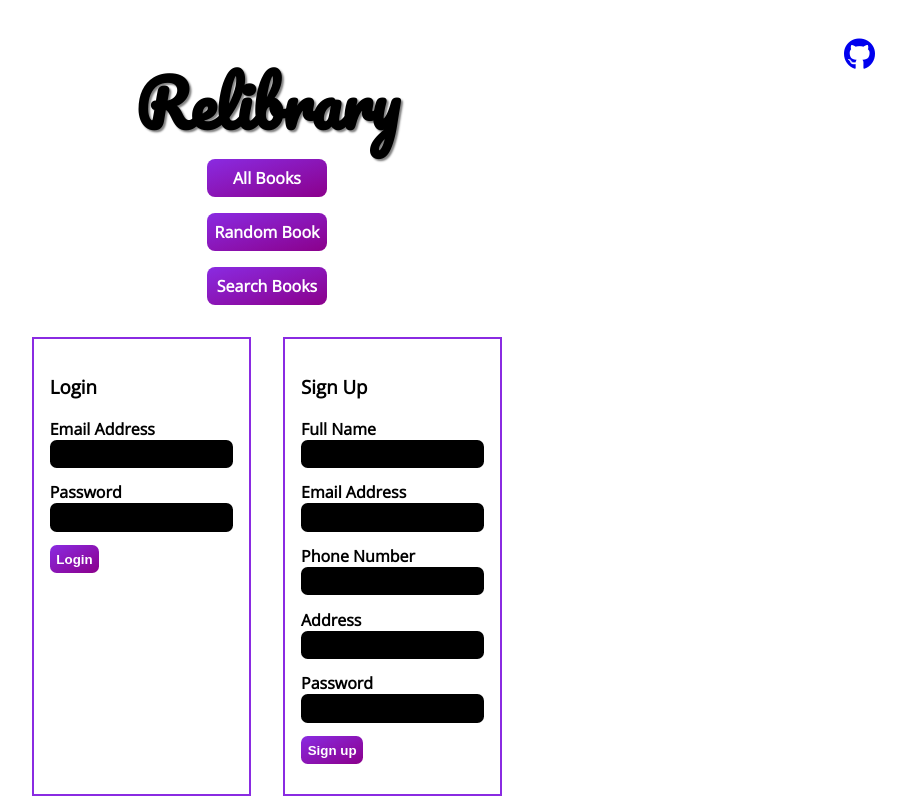
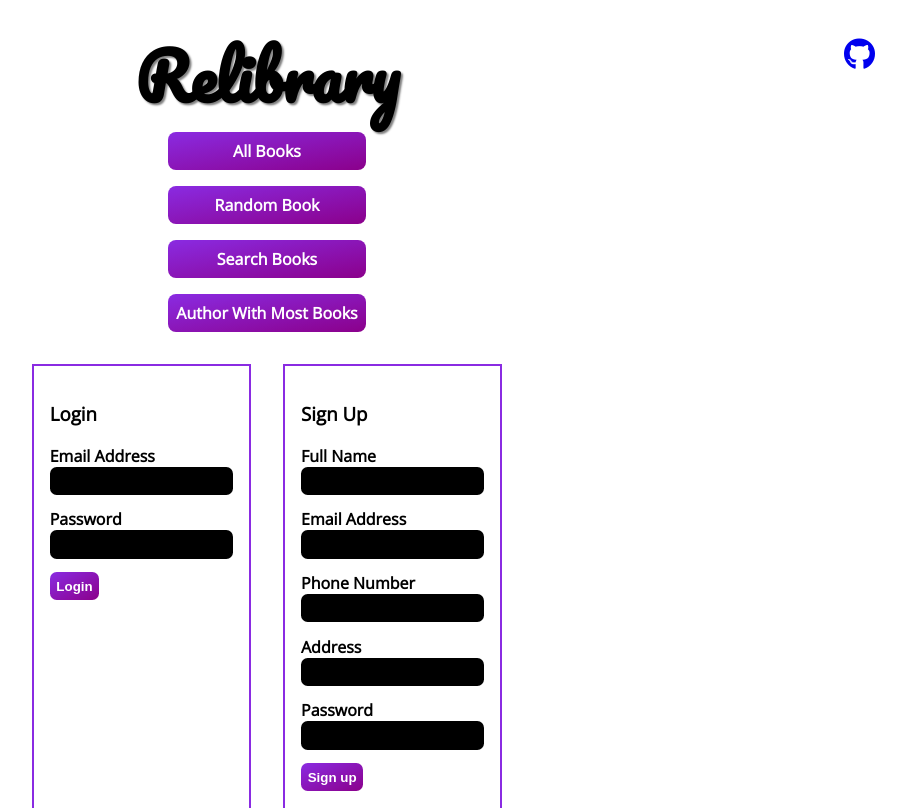
Before and after one commit to tipsypastels/relibrary, a PHP site: page / in a window 1280 px wide. Shown: the whole page, without its empty margins (373-1279 px from the left). Run offline with PHP 8.4, Linux system fonts and the light colour scheme; some libraries are stand-ins or nearby versions.

Commit message:
made changes requested during presentation

```diff
--- /dev/null
+++ b/active_author.php
@@ -0,0 +1,5 @@
+<?php
+  require 'header.php';
+  $aid = Author::with_most_books()->id();
+  redirect_to('show_author', "id=$aid");
+?>
--- a/dashboard.php
+++ b/dashboard.php
@@ -24,6 +24,10 @@
       Your Ratings
     </a>
 
+    <a href="account.php" class="btn block">
+      Edit Account
+    </a>
+
     <a href="logout.php" class="btn block">
       Log Out
     </a>
--- a/edit_account.php
+++ b/edit_account.php
@@ -21,7 +21,7 @@
   "));
 
   # reset the cache
-  $_SESSION['customer'] = Customer::find($id);
+  $_SESSION['customer']->hash = $_POST;
 
   redirect_to('dashboard');
 ?>
--- a/index.php
+++ b/index.php
@@ -17,6 +17,10 @@
 
     <a href="search.php" class="btn block">
       Search Books
+    </a>
+
+    <a href="active_author.php" class="btn block">
+      Author With Most Books
     </a>
 
     <?php if (signed_in()): ?>
--- a/lib/author.php
+++ b/lib/author.php
@@ -7,6 +7,15 @@ class Author extends DatabaseModel {
 
   public static function strong_params() {
     return ['id'];
+  }
+
+  public static function with_most_books() {
+    $finder = new AuthorWithMostBooks();
+    return $finder->fetch();
+  }
+
+  public function has_most_books() {
+    return Author::with_most_books()->id() == $this->id();
   }
 
   public function link() {
--- /dev/null
+++ b/lib/author_with_most_books.php
@@ -0,0 +1,32 @@
+<?php
+
+class AuthorWithMostBooks {
+  public function fetch() {
+    return $this->wrap($this->query());
+  }
+
+  private function wrap($query) {
+    return DatabaseModel::handle_results($query, 'Author')[0];
+  }
+
+  private function query() {
+    return DatabaseModel::query("
+      SELECT
+        authors.id
+      FROM
+        authors
+      JOIN
+        books
+      ON
+        books.author_id = authors.id
+      GROUP BY
+        authors.id
+      ORDER BY
+        COUNT(books.id) DESC
+      LIMIT
+        1
+    ");
+  }
+}
+
+?>
--- a/lib/base.php
+++ b/lib/base.php
@@ -7,6 +7,7 @@ require 'database_model.php';
 
 require 'book.php';
 require 'author.php';
+require 'author_with_most_books.php';
 require 'customer.php';
 require 'book_rental.php';
 require 'book_rating.php';
--- a/lib/database_model.php
+++ b/lib/database_model.php
@@ -65,6 +65,7 @@ class DatabaseModel {
       $rows = $results->num_rows;
 
       $js_query = str_replace('"', '', $query);
+      $js_query = trim(preg_replace('/\s\s+/', ' ', $js_query));
 
       ?>
         <script>
@@ -134,7 +135,7 @@ class DatabaseModel {
     $params = self::handle_params($params);
     $results = self::from_self('select *', $params, 'LIMIT 1');
 
-    if (is_array($results)) {
+    if (is_array($results) && array_key_exists(0, $results)) {
       return $results[0];
     }
     return $results;
--- a/lib/site_search.php
+++ b/lib/site_search.php
@@ -15,18 +15,17 @@ class SiteSearch {
   }
 
   private function query() {
-    global $db;
     $text = $this->text;
 
-    return $db->query("
+    return DatabaseModel::query("
       SELECT DISTINCT
-        books.*
+        books.name,
+        books.id,
+        books.author_id
       FROM
-        books, authors
+        books
       WHERE
         books.name LIKE '%$text%'
-      OR
-        authors.name LIKE '%$text%'
     ;");
   }
 }
--- a/partials/book_min.php
+++ b/partials/book_min.php
@@ -1,6 +1,6 @@
 <article class="book-min flex v-center" data-book-id="<?php echo $book->id() ?>" data-author-id="<?php echo $book->author()->id() ?>">
 
-  <?php fa($book->featured() ? 'torah' : 'book') ?>
+  <?php fa('book') ?>
 
   <div class="meta">
     <a class="name" href="<?php echo $book->link() ?>">
--- a/queries.sql
+++ b/queries.sql
@@ -1 +1 @@
-select * from book_rentals where book_id = "4" AND customer_id =
+select * from authors where id = "1" LIMIT 1
--- a/stylesheets/book_min.css
+++ b/stylesheets/book_min.css
@@ -1,5 +1,6 @@
 article.book-min {
-
+  display: flex;
+  width: 300px;
 }
 
 article.book-min .fas {
@@ -8,6 +9,7 @@ article.book-min .fas {
 
 article.book-min .meta {
   padding: 1em;
+  flex-grow: 1;
 }
 
 article.book-min .meta .name {
```
